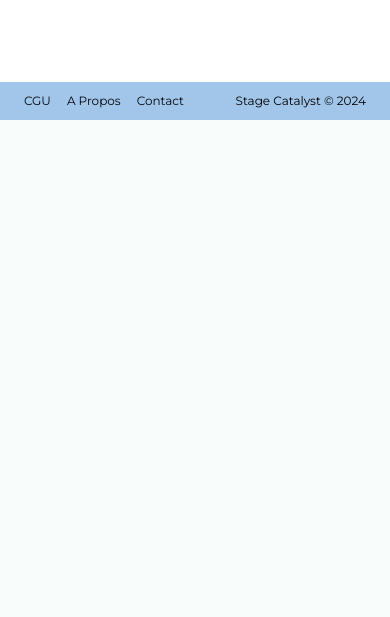
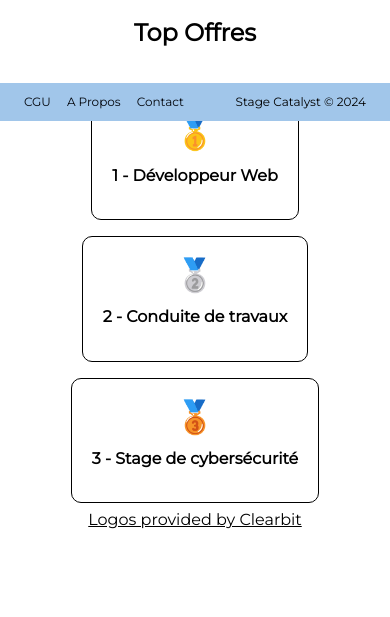
Before and after one commit to aschnepp/Projet-WEB-BETA, a PHP site: page /pages/stats-offres.html in a window 390 px wide. Shown: the part 724-1341 px from the top of the page. Before the commit the page ends 844 px from the top, so only its background shows below. Run offline with PHP 8.4, Linux system fonts and the light colour scheme; some libraries are stand-ins or nearby versions.

Commit message:
Commit avant dodo

```diff
--- a/assets/scripts/stats-entreprises.js
+++ b/assets/scripts/stats-entreprises.js
@@ -10,7 +10,9 @@ window.onload = function () {
   fetchAndDisplayLogo(entreprise1, "logo1-container");
   fetchAndDisplayLogo(entreprise2, "logo2-container");
   fetchAndDisplayLogo(entreprise3, "logo3-container");
-  document.getElementById("logo1-name").textContent = entreprise1;
+  document.getElementById("logo1-name").textContent = "1 - " + entreprise1;
+  document.getElementById("logo2-name").textContent = "2 - " + entreprise2;
+  document.getElementById("logo3-name").textContent = "3 - " + entreprise3;
 };
 
 function drawRegionsMap() {
--- a/assets/scripts/stats-offres.js
+++ b/assets/scripts/stats-offres.js
@@ -1,44 +1,124 @@
+const entreprise1 = "Facebook";
+const entreprise2 = "Vinci";
+const entreprise3 = "Orange France";
+const offre1 = "Développeur Web";
+const offre2 = "Conduite de travaux";
+const offre3 = "Stage de cybersécurité";
+
 google.charts.load("current", { packages: ["geochart"] });
+google.charts.load("current", { packages: ["corechart"] });
+google.charts.setOnLoadCallback(drawChart);
 google.charts.setOnLoadCallback(drawRegionsMap);
+window.onload = function () {
+  fetchAndDisplayLogo(entreprise1, "logo1-container");
+  fetchAndDisplayLogo(entreprise2, "logo2-container");
+  fetchAndDisplayLogo(entreprise3, "logo3-container");
+  document.getElementById("logo1-name").textContent = "1 - " + offre1;
+  document.getElementById("logo2-name").textContent = "2 - " + offre2;
+  document.getElementById("logo3-name").textContent = "3 - " + offre3;
+};
+
 function drawRegionsMap() {
   var data = google.visualization.arrayToDataTable([
-    ["Region", "Offres"],
-    ["Alsace", 200],
-    ["Aquitaine", 300],
-    ["Auvergne", 400],
-    ["Basse-Normandie", 500],
-    ["Bourgogne", 600],
-    ["Bretagne", 700],
-    ["Centre", 800],
-    ["Champagne-Ardenne", 900],
-    ["Corse", 1000],
-    ["Franche-Comté", 1100],
-    ["Guadeloupe", 1200],
-    ["Guyane", 1300],
-    ["Haute-Normandie", 1400],
-    ["Île-de-France", 1500],
-    ["La Réunion", 1600],
-    ["Languedoc-Roussillon", 1700],
-    ["Limousin", 1800],
-    ["Lorraine", 1900],
-    ["Martinique", 2000],
-    ["Mayotte", 2100],
-    ["Midi-Pyrénées", 2200],
-    ["Nord-Pas-de-Calais", 2300],
-    ["Pays de la Loire", 2400],
-    ["Picardie", 2500],
-    ["Poitou-Charentes", 2600],
-    ["Provence-Alpes-Côte d'Azur", 2700],
-    ["Rhône-Alpes", 2800],
+    ["Region", "Offres de stage"],
+    ["Alsace", 18],
+    ["Aquitaine", 8],
+    ["Auvergne", 20],
+    ["Basse-Normandie", 12],
+    ["Bourgogne", 40],
+    ["Bretagne", 9],
+    ["Centre", 15],
+    ["Champagne-Ardenne", 30],
+    ["Corse", 3],
+    ["Franche-Comté", 11],
+    ["Guadeloupe", 10],
+    ["Guyane", 7],
+    ["Haute-Normandie", 15],
+    ["Île-de-France", 50],
+    ["La Réunion", 3],
+    ["Languedoc-Roussillon", 13],
+    ["Limousin", 17],
+    ["Lorraine", 40],
+    ["Martinique", 30],
+    ["Mayotte", 36],
+    ["Midi-Pyrénées", 30],
+    ["Nord-Pas-de-Calais", 33],
+    ["Pays de la Loire", 48],
+    ["Picardie", 36],
+    ["Poitou-Charentes", 33],
+    ["Provence-Alpes-Côte d'Azur", 28],
+    ["Rhône-Alpes", 21],
   ]);
   var options = {
     region: "FR",
     resolution: "provinces",
     displayMode: "regions",
-    colorAxis: { minValue: 0, colors: ["lightgray", "teal"] },
+    colorAxis: { minValue: 0, colors: ["#dae3e5", "#507dbc"] },
+    legend: "none",
   };
   var chart = new google.visualization.GeoChart(
     document.getElementById("regions_div")
   );
   chart.draw(data, options);
 }
+
+function drawChart() {
+  var data = google.visualization.arrayToDataTable([
+    ["Secteurs", "Hours per Day"],
+    ["Développement Web", 11],
+    ["Réseau", 2],
+    ["Systèmes Embarqués", 4],
+    ["Programmation Orientée Objet", 2],
+    ["Travaux Publics", 7],
+    ["Conduite de travaux", 1],
+  ]);
+
+  var options = {
+    pieHole: 0.4,
+    legend: { position: "bottom" },
+    pieSliceText: "value",
+  };
+
+  var chart = new google.visualization.PieChart(
+    document.getElementById("piechart")
+  );
+
+  chart.draw(data, options);
+}
+
+function fetchAndDisplayLogo(entrepriseNom, containerId) {
+  const apiUrl = `https://autocomplete.clearbit.com/v1/companies/suggest?query=${encodeURIComponent(
+    entrepriseNom
+  )}`;
+  fetch(apiUrl)
+    .then((response) => response.json())
+    .then((data) => {
+      const domain = data[0]?.domain;
+      const logoUrl = `https://logo.clearbit.com/${domain}`;
+      const imageElement = document.createElement("img");
+      imageElement.src = logoUrl;
+      imageElement.classList.add("logo-image"); // Add a class to the image element for easier selection
+      imageElement.alt = entrepriseNom;
+
+      document.getElementById(containerId).appendChild(imageElement);
+    })
+    .catch((error) =>
+      console.error("Erreur lors de la récupération des données:", error)
+    );
+}
+
+// Function to resize the images based on viewport width
+function resizeImages() {
+  const viewportWidth = window.innerWidth;
+  const imageSize = Math.min(viewportWidth * 0.2, 150); // Adjust the percentage or maximum size as needed
+  const imageElements = document.getElementsByClassName("logo-image");
+  for (let i = 0; i < imageElements.length; i++) {
+    imageElements[i].style.width = `${imageSize}px`;
+  }
+}
+
+window.onresize = function () {
+  drawRegionsMap();
+  drawChart();
+  resizeImages();
+};
--- a/assets/styles/stats-offres.css
+++ b/assets/styles/stats-offres.css
@@ -11,3 +11,71 @@ main {
   display: flex;
   justify-content: center;
 }
+
+main section {
+  display: flex;
+  flex-direction: column;
+  align-items: center;
+  height: auto;
+  width: 100%;
+}
+
+#regions_div {
+  width: 50%;
+  aspect-ratio: 16/9;
+  z-index: 0;
+  height: auto;
+}
+
+#piechart {
+  width: 50%;
+  aspect-ratio: 1/1;
+  height: auto;
+  z-index: 0;
+}
+
+#attributions {
+  color: black;
+  text-decoration: underline;
+}
+
+#podium {
+  display: flex;
+  flex-direction: row;
+  justify-content: space-evenly;
+  width: 100%;
+  margin-top: 20px;
+  flex-wrap: wrap;
+}
+
+.places {
+  border: 1px solid black;
+  border-radius: 10px;
+  padding: 20px;
+  width: auto;
+  height: auto;
+  display: flex;
+  flex-direction: column;
+  align-items: center;
+  margin-top: 2%;
+  margin-bottom: 2%;
+}
+
+#podium h4 {
+  text-align: center;
+  margin-block-start: 0.9em;
+  margin-block-end: 0.9em;
+}
+
+@media (max-width: 600px) {
+  #regions_div {
+    width: 80%;
+  }
+  #piechart {
+    width: 80%;
+  }
+}
+
+h1 {
+  margin: 0;
+}
--- a/pages/stats-offres.html
+++ b/pages/stats-offres.html
@@ -20,6 +20,17 @@
       as="image"
       type="image/webp"
     />
+    <link rel="preload" href="../assets/scripts/stats-offres.js" as="script" />
+    <link rel="preconnect" href="https://maps.googleapis.com" />
+    <link rel="preconnect" href="https://logo.clearbit.com" />
+    <script
+      type="text/javascript"
+      src="https://www.gstatic.com/charts/loader.js"
+    ></script>
+    <script
+      type="text/javascript"
+      src="../assets/scripts/stats-offres.js"
+    ></script>
   </head>
   <body>
     <header>
@@ -34,29 +45,34 @@
       </section>
     </header>
     <main>
-      <form id="myForm" method="post" onsubmit="return validateForm()">
-        <fieldset>
-          <label for="username">Identifiant</label>
-          <input type="text" id="username" name="username" required />
-          <label for="password">Mot de passe</label>
-          <input
-            type="password"
-            id="password"
-            name="password"
-            minlength="8"
-            required
-          />
-          <div id="remember">
-            <input type="checkbox" id="souvenir" name="souvenir" />
-            <label for="remember">Se souvenir de moi</label>
+      <section id="stats-offres">
+        <div></div>
+        <h2>Répartition par secteur</h2>
+        <div id="piechart"></div>
+        <h2>Répartition par localité</h2>
+        <div id="regions_div"></div>
+        <h2>Top Offres</h2>
+        <section id="podium">
+          <div id="first" class="places">
+            <h1>🥇</h1>
+            <h4 id="logo1-name"></h4>
+            <div id="logo1-container"></div>
           </div>
-          <div id="loginbtns">
-            <input type="submit" value="Envoyer" />
-            <input type="reset" value="Réinitialiser" />
+          <div id="second" class="places">
+            <h1>🥈</h1>
+            <h4 id="logo2-name"></h4>
+            <div id="logo2-container"></div>
           </div>
-          <a href="#">Demander un accès à la plateforme</a>
-        </fieldset>
-      </form>
+          <div id="third" class="places">
+            <h1>🥉</h1>
+            <h4 id="logo3-name"></h4>
+            <div id="logo3-container"></div>
+          </div>
+        </section>
+        <a href="https://clearbit.com" id="attributions"
+          >Logos provided by Clearbit</a
+        >
+      </section>
     </main>
     <footer>
       <section id="liens-footer">
```
Also changed, not shown: assets/styles/stats-entreprise.css (+35 -0 lines), pages/stats-entreprise.html (+11 -1 lines).
